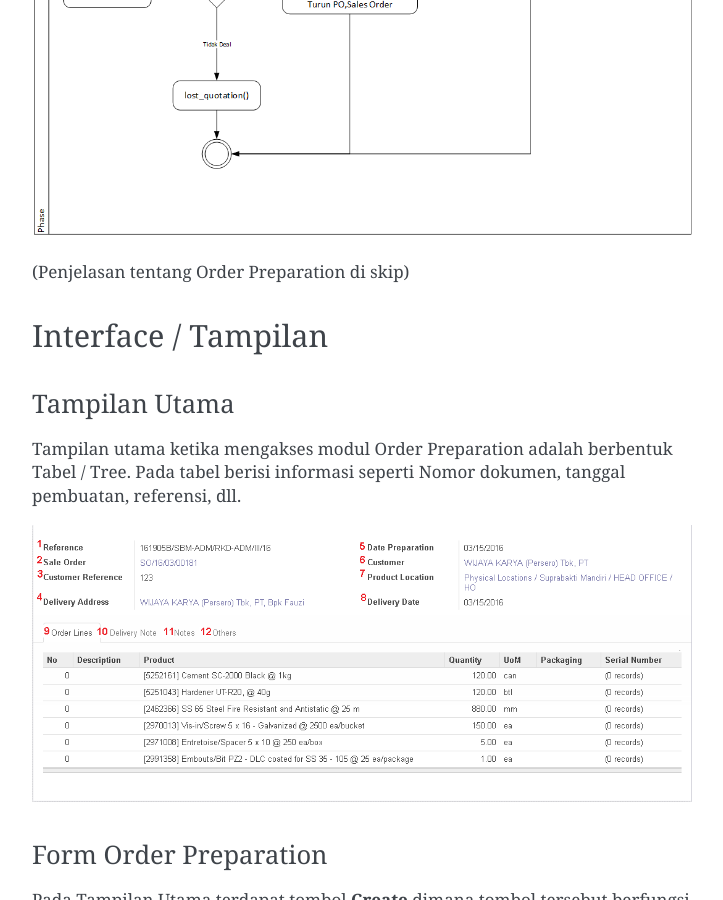
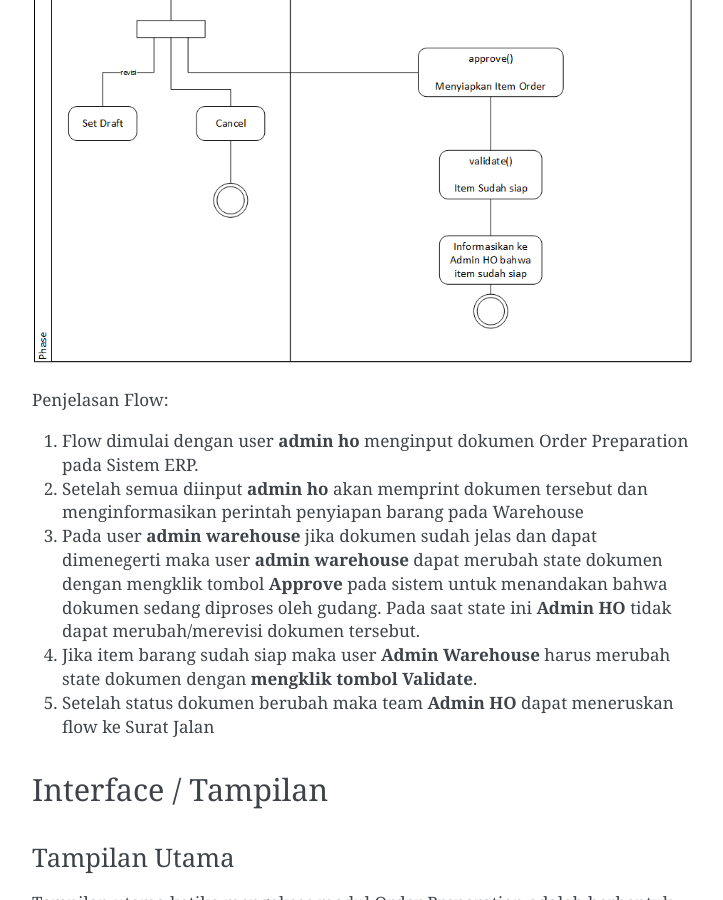
Before and after one commit to lajayuhniyarsyah/OpenERP-Supra-Doc, a Sphinx documentation site: the page built from source/pages/sales/op/index.rst, in a window 1280 px wide and 900 px high, scrolled down 667 px. Shown: the whole window, without its empty margins (388-1111 px from the left). Built offline with Sphinx 7.4.7, drawn with Linux system fonts in a browser that asks for light colours.

Commit message:
Change commit

```diff
--- a/source/pages/faq/case_penawaran.rst
+++ b/source/pages/faq/case_penawaran.rst
@@ -17,7 +17,7 @@ Untuk membuat penawaran terhadap produk dan jasa terdapat langkah-langkah yang h
 
 - Pada modul RFQ berisi list penawaran penjualan ke Customer, Untuk membuat penawaran penjualan baru tekan tombol **Create** dan masuk pada tampilan form **Quotation**
 
-.. image:: /img/formquotation.png
+.. image:: /img/mp-formquotation.png
 
 - Form **Quotation** berfungsi untuk melakukan proses penginputan penawaran penjualan ke Customer.
 
--- a/source/pages/faq/case_wo.rst
+++ b/source/pages/faq/case_wo.rst
@@ -1,5 +1,5 @@
 Membuat SPK - Work Order (WO)
-============================
+=============================
 
 Untuk membuat SPK (Surat Perintah Kerja), berikut langkah-langkahnya:
 
--- a/source/pages/sales/op/index.rst
+++ b/source/pages/sales/op/index.rst
@@ -19,9 +19,15 @@ Modul ini dapat di akses pada menu "Sales" -> "Sales" -> "Order Preparation"
 Flow Order Preparation
 ----------------------
 
-.. image:: /img/quotation.png
+.. image:: /img/op-flow.png
 
-(Penjelasan tentang Order Preparation di skip)
+Penjelasan Flow:
+
+#. Flow dimulai dengan user **admin ho** menginput dokumen Order Preparation pada Sistem ERP.
+#. Setelah semua diinput **admin ho** akan memprint dokumen tersebut dan menginformasikan perintah penyiapan barang pada Warehouse
+#. Pada user **admin warehouse** jika dokumen sudah jelas dan dapat dimenegerti maka user **admin warehouse** dapat merubah state dokumen dengan mengklik tombol **Approve** pada sistem untuk menandakan bahwa dokumen sedang diproses oleh gudang. Pada saat state ini **Admin HO** tidak dapat merubah/merevisi dokumen tersebut.
+#. Jika item barang sudah siap maka user **Admin Warehouse** harus merubah state dokumen dengan **mengklik tombol Validate**.
+#. Setelah status dokumen berubah maka team **Admin HO** dapat meneruskan flow ke Surat Jalan
 
 
 .. _pages_op_interface:
```
Also changed, not shown: other parts of source/pages/faq/case_penawaran.rst (+1 -1 lines), source/pages/sales/dn/index.rst (+7 -2 lines), source/img/dn-interface-tree.png (added), source/img/op-flow.png (added), 1 other file.
